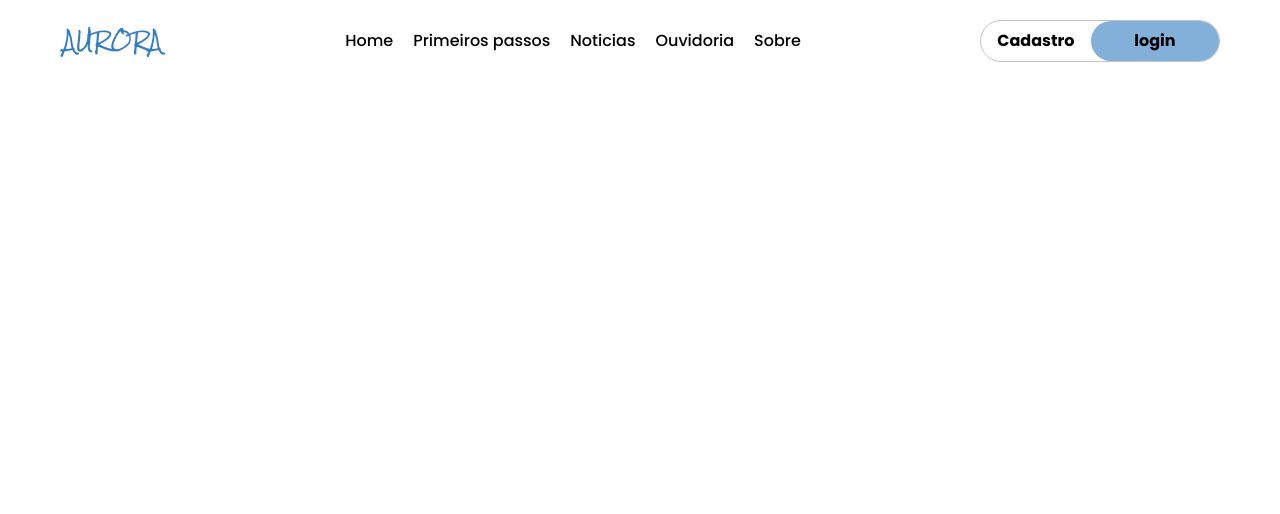
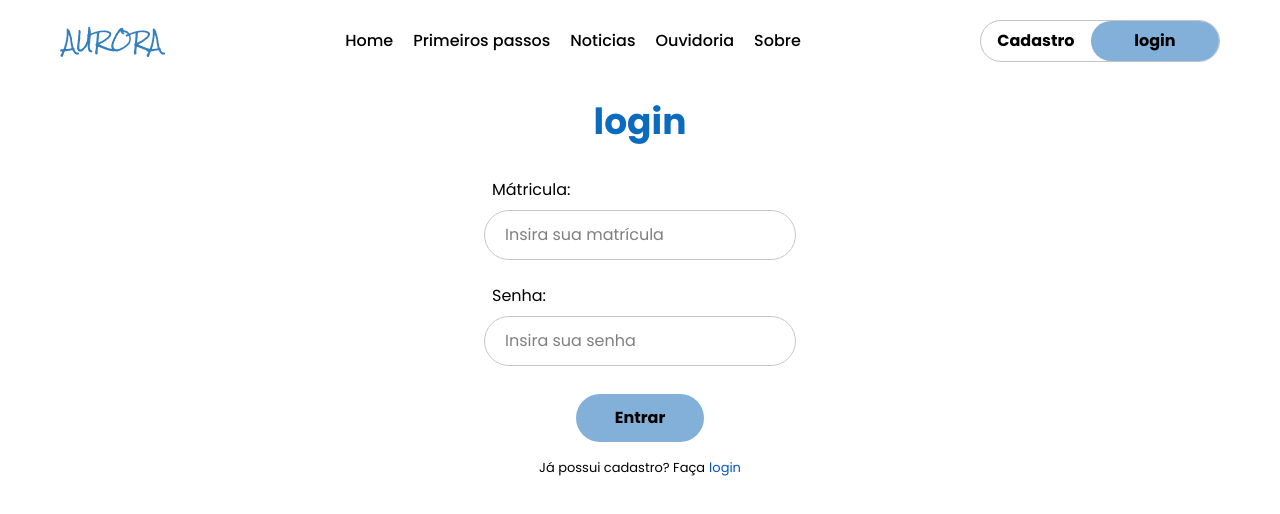
Before and after one commit to DreamTeam2k25/Aurora_Frontend, a Vue app: page /auth in a window 1280 px wide. Shown: the top 514 px of the page. Built offline with nearby package versions, Linux system fonts and the light colour scheme.

Commit message:
FEAT: Created forms component

```diff
--- /dev/null
+++ b/src/components/auth/AuthInput.vue
@@ -0,0 +1,37 @@
+<script setup>
+
+const authData = [
+    {title: 'Mátricula', placeholder: 'Insira sua matrícula', data: ''},
+    {title: 'Senha', placeholder: 'Insira sua senha', data: ''},
+]
+
+const authMethod = [
+    {method: 'login', alternative_text: 'Já possui cadastro? Faça', alternative_link: 'login', selected: true, function: () => {}},
+    {method: 'register', alternative_text: 'Não possui cadastro?', alternative_link: ' Cadastra-se', selected: false, function: () => {}}
+]
+</script>
+
+<template>
+   <div class=" flex flex-col justify-between p-5 items-center gap-5">
+    <p class=" text-4xl font-bold text-[#0B6BBF]">{{ authMethod[0].selected ? authMethod[0].method : authMethod[1].method }}</p>
+
+    <div class="flex flex-col">
+    <div v-for="(data, index) in authData" :key="index" class="p-2">
+        <p class="p-2">{{ data.title }}:</p>
+        <div>
+            <input class=" border-[0.1px] border-[#C7C7C7] w-[312px] py-3 px-5 rounded-full outline-0" type="text" :placeholder="data.placeholder">
+        </div>
+    </div>
+
+    </div>
+
+    <div class="flex flex-col items-center gap-4">
+        <button class="py-3 px-8 w-32 rounded-full font-bold bg-[#82B0D9]">{{ authMethod[0].selected ? 'Entrar' : 'Cadastre-se' }}</button>
+        <div class="flex gap-1 text-[13px]"><p>{{ authMethod[0].selected ? authMethod[0].alternative_text : authMethod[1].alternative_text }} </p> <p class="text-[#0455BF]">{{ authMethod[0].selected ? authMethod[0].alternative_link : authMethod[1].alternative_link }}</p></div>
+    </div>
+   </div>
+</template>
+
+<style scoped>
+
+</style>
--- a/src/components/index.js
+++ b/src/components/index.js
@@ -8,6 +8,7 @@ import MiniGuildMembers from "./aurora/home/guild/MiniGuildMembers.vue"
 import ContainerShowCards from "./global/cards/ContainerShowCards.vue";
 import Footer from "./layout/footer/Footer.vue";
 import AuthMarketingText from "./auth/AuthMarketingText.vue";
+import AuthInput from "./auth/AuthInput.vue";
 
 export {
     GlobalButton,
@@ -20,4 +21,5 @@ export {
     ContainerShowCards,
     Footer,
     AuthMarketingText,
+    AuthInput,
 }
--- a/src/router/index.js
+++ b/src/router/index.js
@@ -22,6 +22,11 @@ const router = createRouter({
       path: "/components",
       name: "components",
       component: ()=> import('@/views/tests/ComponentsView.vue')
+    },
+    {
+      path: "/auth",
+      name: "auth",
+      component: ()=> import('@/views/auth/AuthView.vue')
     }
   ],
 })
--- a/src/views/auth/AuthView.vue
+++ b/src/views/auth/AuthView.vue
@@ -0,0 +1,6 @@
+<script setup>
+import AuthInput from '@/components/auth/AuthInput.vue';
+</script>
+<template>
+    <AuthInput />
+</template>
```
